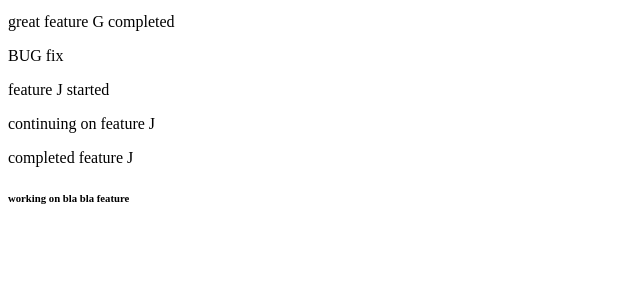
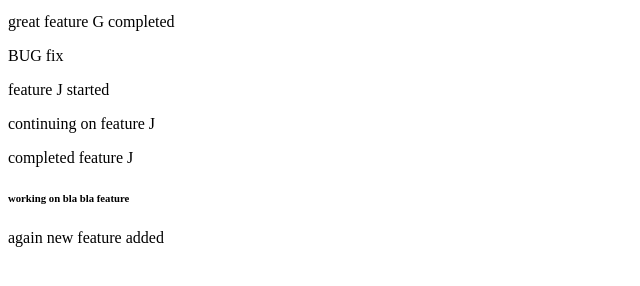
Before and after one commit to Akhil-EM/git-feature-test, a plain HTML site: page index.html in a window 1280 px wide. Shown: the part 218-504 px from the top of the page, without its empty margins (0-640 px from the left). Drawn offline with Linux system fonts and the light colour scheme.

Commit message:
some changes to check git hooks

```diff
--- a/index.html
+++ b/index.html
@@ -17,5 +17,6 @@
     <p>continuing on feature J</p>
     <p>completed feature J</p>
     <h6>working on bla bla feature</h6>
+    <p>again new feature added</p>
 </body>
 </html>
```
